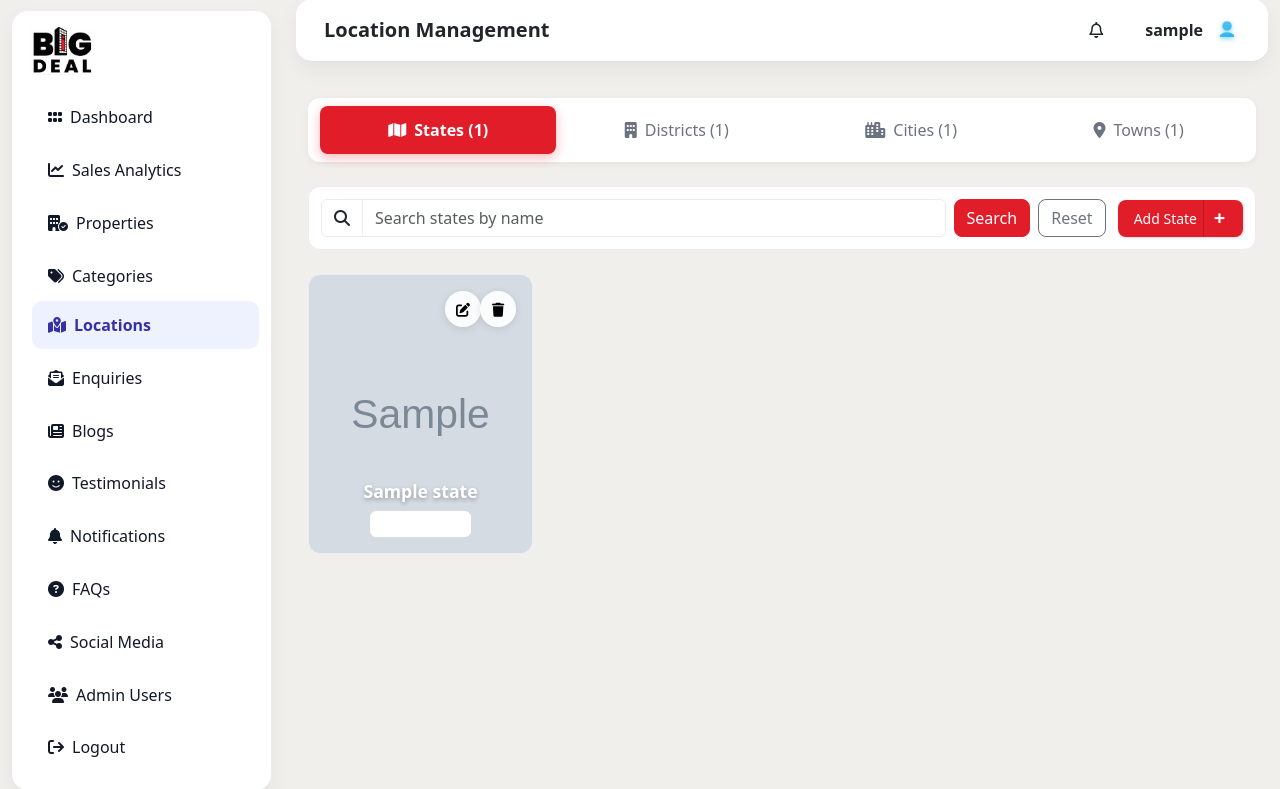
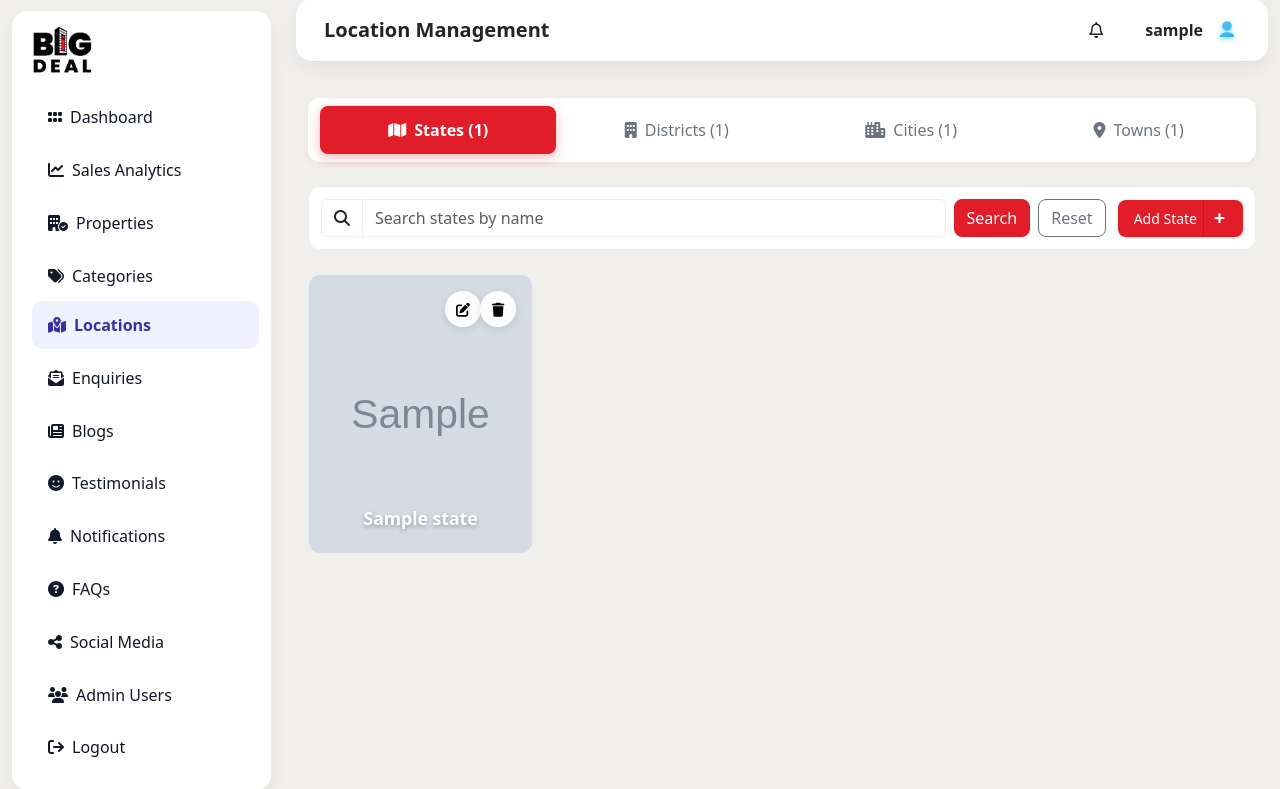
Before and after one commit to mausooq/BIG-DEAL, a PHP site: page /admin/location/ in a window 1280 px wide. Shown: the part 13-802 px from the top of the page. Run offline with PHP 8.4, Linux system fonts and the light colour scheme; the visitor is signed in with stand-in values (Sample User, id 1); tables that the repository leaves empty hold one stand-in row (values such as "Sample post"); grey boxes marked "Sample" are stand-in pictures.

Commit message:
updated location

```diff
--- a/admin/location/index.php
+++ b/admin/location/index.php
@@ -774,12 +774,12 @@ $allCities = $mysqli->query("SELECT id, name, district_id FROM cities ORDER BY n
         body{ background:var(--bg); color:#111827; }
         .content{ margin-left:284px; }
         /* Sidebar */
-        .sidebar{ width:260px; min-height:93vh; background:var(--card); border-right:1px solid var(--line); position:fixed; border-radius:16px; margin:12px; box-shadow:0 8px 20px rgba(0,0,0,.05); }
+        .sidebar{ width:260px; min-height:93vh; background:var(--card); border-right:1px solid var(--line); position:fixed; border-radius:16px; margin:12px; box-shadow:0 8px 20px rgba(0,0,0,.05); z-index:1000; }
         .list-group-item{ border:0; padding:.75rem 1rem; border-radius:10px; margin:.15rem .25rem; color:#111827; }
         .list-group-item.active{ background:#eef2ff; color:#3730a3; font-weight:600; }
         .list-group-item:hover{ background:#f8fafc; }
         /* Topbar */
-        .navbar{ background:var(--card)!important; border-radius:16px; margin:12px; box-shadow:0 8px 20px rgba(0,0,0,.05); }
+        .navbar{ background:var(--card)!important; border-radius:16px; margin:12px; box-shadow:0 8px 20px rgba(0,0,0,.05); z-index:999; }
         .text-primary{ color:var(--primary)!important; }
         .input-group .form-control{ border-color:var(--line); }
         .input-group-text{ border-color:var(--line); }
@@ -792,12 +792,13 @@ $allCities = $mysqli->query("SELECT id, name, district_id FROM cities ORDER BY n
             background: var(--card);
             border: 1px solid var(--line);
             border-radius: var(--radius);
-            padding: 1.5rem;
+            padding: 0;
             text-align: center;
             transition: all 0.3s ease;
             cursor: pointer;
             position: relative;
             overflow: hidden;
+            height: 200px;
         }
         .location-card:hover{
             transform: translateY(-5px);
@@ -1156,10 +1157,6 @@ $allCities = $mysqli->query("SELECT id, name, district_id FROM cities ORDER BY n
                                                             <?php echo htmlspecialchars($state['name']); ?>
                                                         </a>
                                                     </h5>
-                                                    <span class="badge bg-white bg-opacity-20 text-white border border-white border-opacity-30">
-                                                        <i class="fas fa-map-marker-alt me-1"></i>
-                                                        <?php echo $districtCount; ?> districts
-                                                    </span>
                                                 </div>
                                             </div>
                                         </div>
@@ -1268,16 +1265,6 @@ $allCities = $mysqli->query("SELECT id, name, district_id FROM cities ORDER BY n
                                                             <?php echo htmlspecialchars($district['name']); ?>
                                                         </a>
                                                     </h5>
-                                                    <div class="mb-2">
-                                                        <span class="badge bg-white bg-opacity-20 text-white border border-white border-opacity-30">
-                                                            <i class="fas fa-map-marker-alt me-1"></i>
-                                                            <?php echo htmlspecialchars($district['state_name']); ?>
-                                                        </span>
-                                                    </div>
-                                                    <span class="badge bg-white bg-opacity-20 text-white border border-white border-opacity-30">
-                                                        <i class="fas fa-city me-1"></i>
-                                                        <?php echo $cityCount; ?> cities
-                                                    </span>
                                                 </div>
                                             </div>
                                         </div>
@@ -1352,7 +1339,7 @@ $allCities = $mysqli->query("SELECT id, name, district_id FROM cities ORDER BY n
                                                          <?php else: ?>
                                                 <!-- Black Icon for No Image -->
                                                 <div class="position-absolute w-100 h-100 d-flex align-items-center justify-content-center" style="background: #f8f9fa; z-index: 1;">
-                                                    <i class="fa-solid fa-city text-dark" style="font-size: 4rem;"></i>
+                                                    <i class="fa-solid fa-map-location-dot text-dark" style="font-size: 4rem;"></i>
                                                              </div>
                                                          <?php endif; ?>
 
@@ -1386,16 +1373,6 @@ $allCities = $mysqli->query("SELECT id, name, district_id FROM cities ORDER BY n
                                                             <?php echo htmlspecialchars($city['name']); ?>
                                                         </a>
                                                     </h5>
-                                                    <div class="mb-2">
-                                                        <span class="badge bg-white bg-opacity-20 text-white border border-white border-opacity-30">
-                                                            <i class="fas fa-map-marker-alt me-1"></i>
-                                                            <?php echo htmlspecialchars($city['district_name']); ?>
-                                                        </span>
-                                                    </div>
-                                                    <span class="badge bg-white bg-opacity-20 text-white border border-white border-opacity-30">
-                                                        <i class="fas fa-home me-1"></i>
-                                                        <?php echo $townCount; ?> towns
-                                                    </span>
                                                 </div>
                                             </div>
                                         </div>
@@ -1470,7 +1447,7 @@ $allCities = $mysqli->query("SELECT id, name, district_id FROM cities ORDER BY n
                                                          <?php else: ?>
                                                 <!-- Black Icon for No Image -->
                                                 <div class="position-absolute w-100 h-100 d-flex align-items-center justify-content-center" style="background: #f8f9fa; z-index: 1;">
-                                                    <i class="fa-solid fa-map-marker-alt text-dark" style="font-size: 4rem;"></i>
+                                                    <i class="fa-solid fa-map-location-dot text-dark" style="font-size: 4rem;"></i>
                                                              </div>
                                                          <?php endif; ?>
 
@@ -1502,16 +1479,6 @@ $allCities = $mysqli->query("SELECT id, name, district_id FROM cities ORDER BY n
                                                             <?php echo htmlspecialchars($town['name']); ?>
                                                         </span>
                                                     </h5>
-                                                    <div class="mb-2">
-                                                        <span class="badge bg-white bg-opacity-20 text-white border border-white border-opacity-30">
-                                                            <i class="fas fa-map-marker-alt me-1"></i>
-                                                            <?php echo htmlspecialchars($town['city_name']); ?>
-                                                        </span>
-                                                    </div>
-                                                    <span class="badge bg-white bg-opacity-20 text-white border border-white border-opacity-30">
-                                                        <i class="fas fa-home me-1"></i>
-                                                        <?php echo $propertyCount; ?> properties
-                                                    </span>
                                                 </div>
                                             </div>
                                         </div>
```
Also changed, not shown: check_images.php (line endings or trailing spaces).
